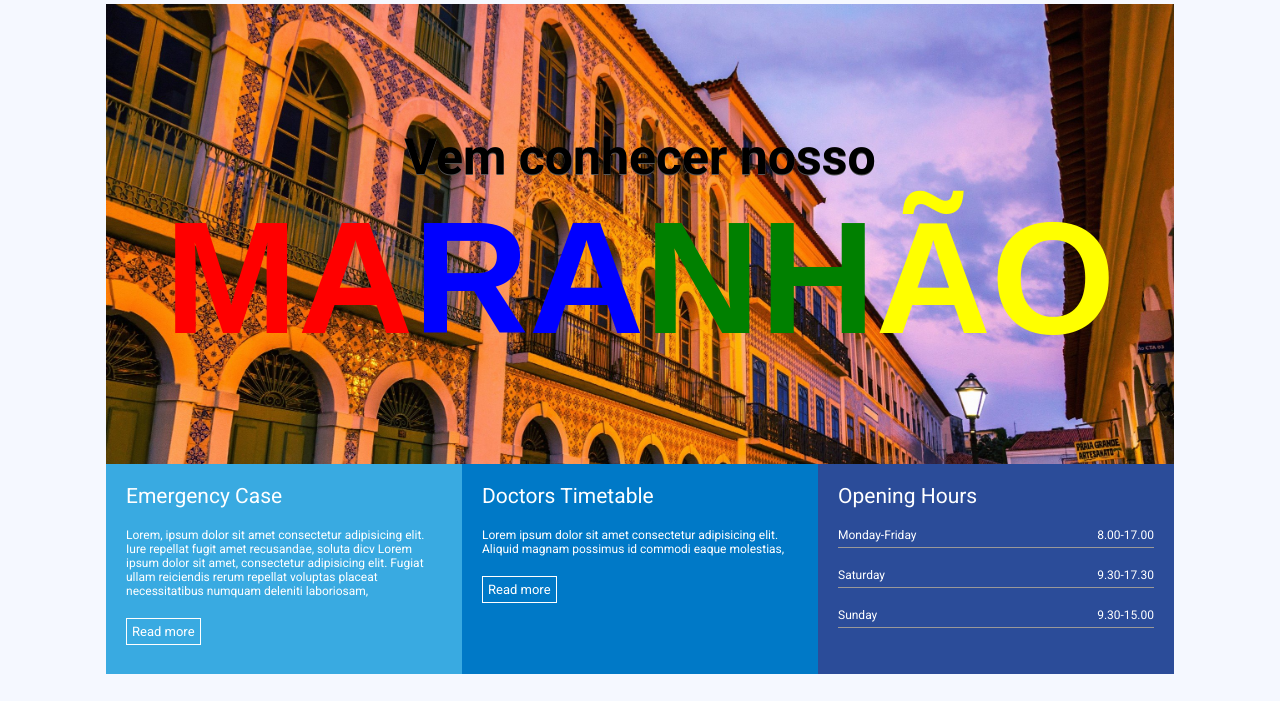
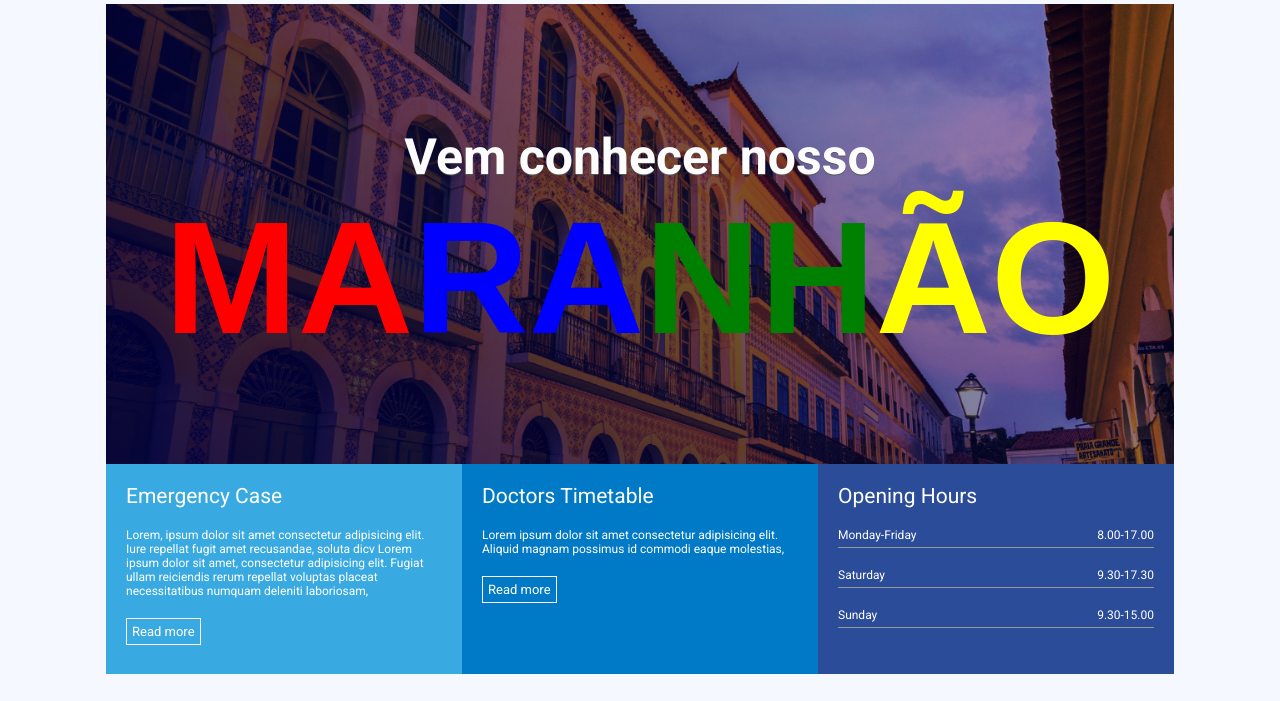
Before and after one commit to laillagaleno/desafio-5, a plain HTML site: page index.html in a window 1280 px wide. Shown: the part 76-777 px from the top of the page. Drawn offline with Linux system fonts and the light colour scheme.

Commit message:
background imag

```diff
--- a/style.css
+++ b/style.css
@@ -63,7 +63,7 @@
 
 /*==================== Nomes de cima =============================*/
 #name1 {
-  color: #000;
+  color: var(--white);
   font-weight: bold;
   font-size: 50px;
   text-align: center;
@@ -174,7 +174,7 @@ nav a:hover {
 #banner {
   display: flex;
   justify-content: center;
-  background-image: url("./imagens/Capa.jpg");
+  background-image: linear-gradient(45deg, #00003e 0%, #00003e3b 100%), url(./imagens/Capa.jpg);
   background-position: center;
   background-size: cover;
   height: 670px;
```
